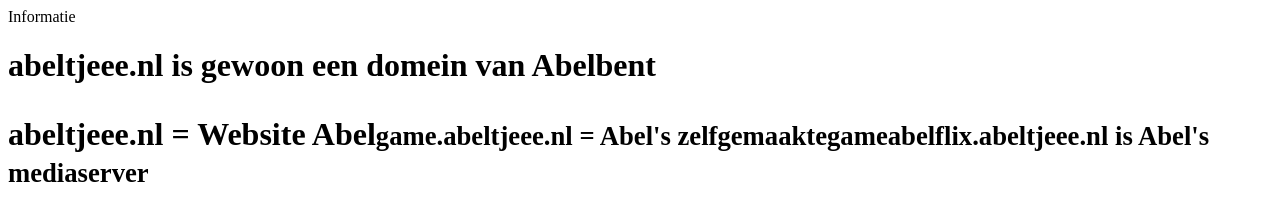
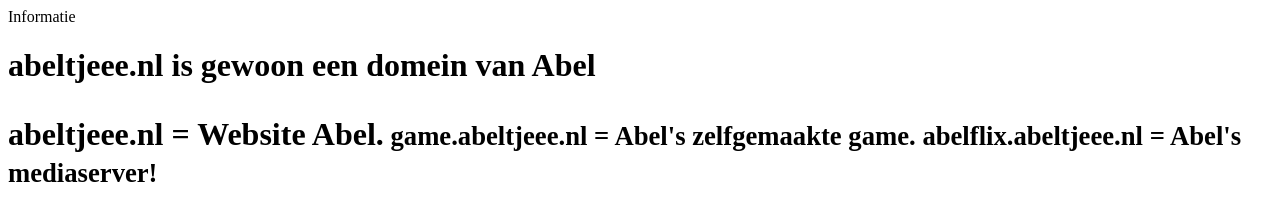
Before and after one commit to AbeltjeeeNL/Info-abeltjeee.nl, a plain HTML site: page index.html in a window 1280 px wide. Drawn offline with Linux system fonts and the light colour scheme.

Commit message:
Update index.html

```diff
--- a/index.html
+++ b/index.html
@@ -6,6 +6,6 @@
     <title>Informatie</title>
 </head>
 <body>
-    <h1>abeltjeee.nl is gewoon een domein van Abel<b>bent</b> <del><small></small></del><h1>
-    <p>abeltjeee.nl = Website Abel<small>game.abeltjeee.nl = Abel's zelfgemaakte<b>game</b>abelflix.abeltjeee.nl is Abel's mediaserver</small></p>
+    <h1>abeltjeee.nl is gewoon een domein van Abel<b></b> <del><small></small></del><h1>
+    <p>abeltjeee.nl = Website Abel.<small> game.abeltjeee.nl = Abel's zelfgemaakte <b>game.</b> abelflix.abeltjeee.nl = Abel's mediaserver!</small></p>
 <body>
```
